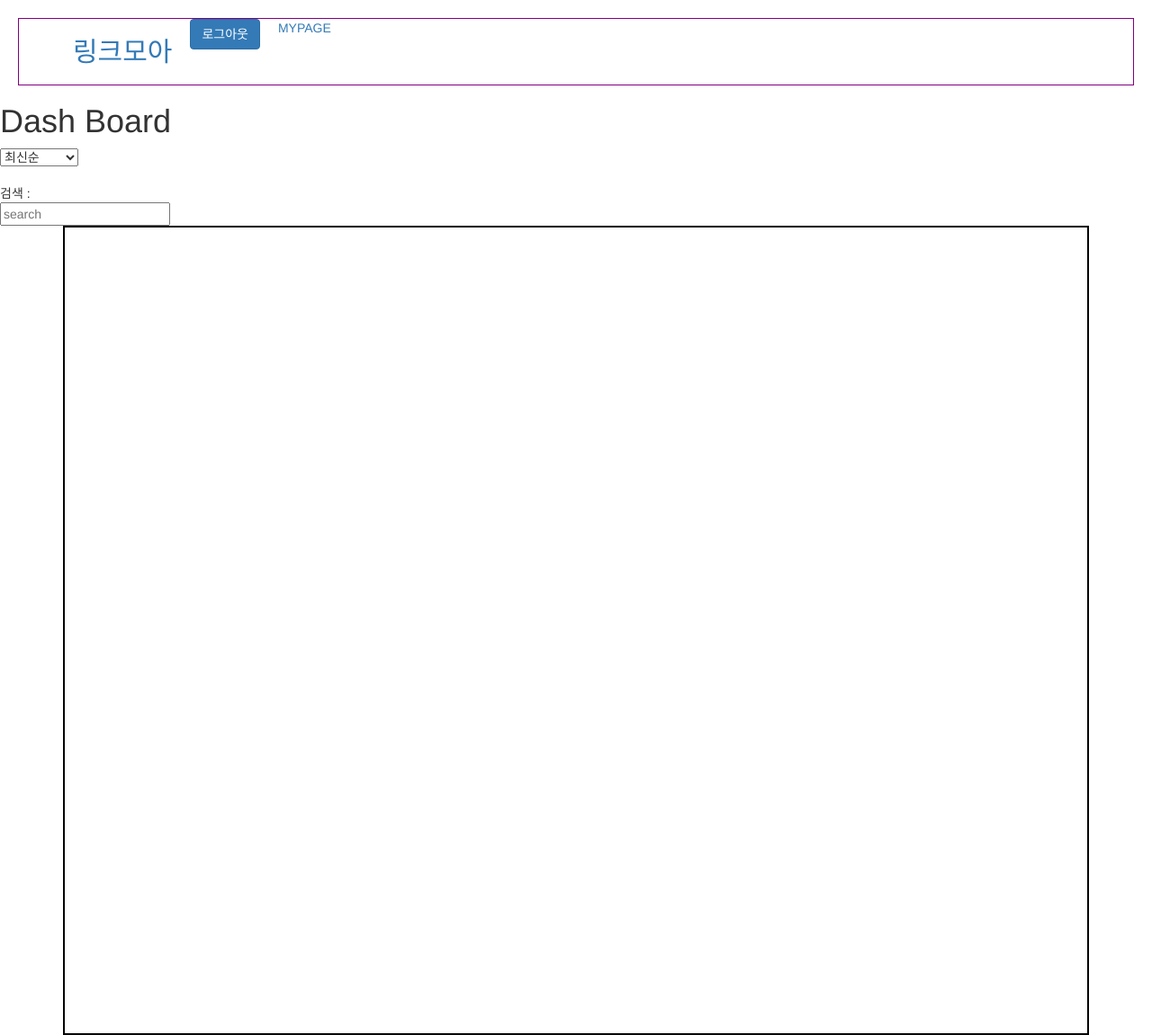
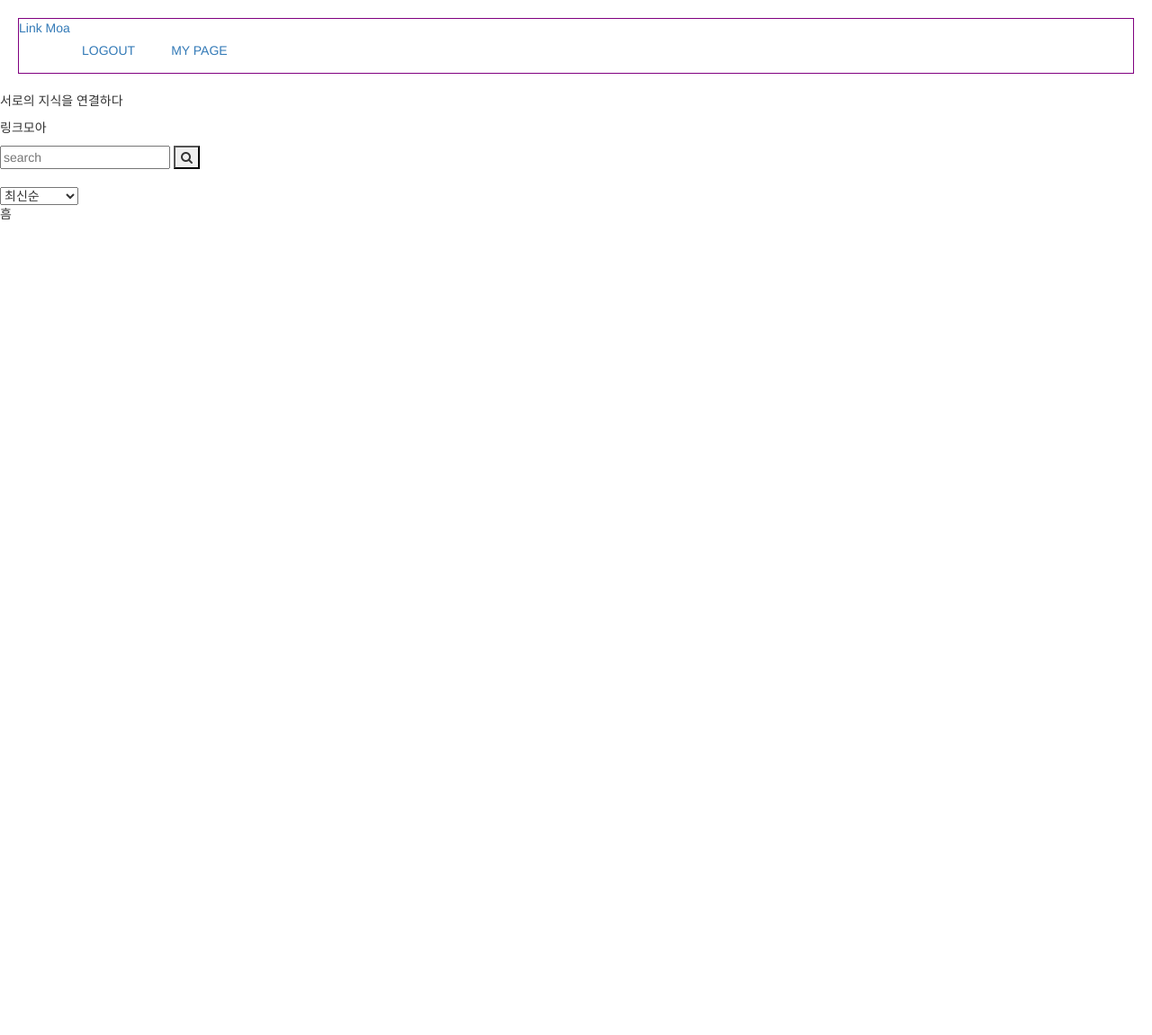
Before and after one commit to lee-garden/linkmoa, a Django app: page / in a window 1280 px wide. Shown: the whole page at 90% size. After the commit the page ends 244 px from the top, so only its background shows below. Run offline with Django 3.2, Linux system fonts and the light colour scheme; the visitor is signed in with stand-in values (Sample User, id 1); data that the repository does not hold is empty; some libraries are stand-ins or nearby versions.

Commit message:
CSS make board page banner
Grey tone banner

```diff
--- a/linkmoa/templates/board.html
+++ b/linkmoa/templates/board.html
@@ -4,7 +4,7 @@
     <meta charset="UTF-8">
     <meta name="viewport" content="width=device-width, initial-scale=1.0">
     <meta http-equiv="X-UA-Compatible" content="ie=edge">
-    <link href="../../static/css/default.css?ver=1.0" rel="stylesheet">
+    <link href="../../static/css/default.css?ver=1.2" rel="stylesheet">
     <link rel="stylesheet" href="https://maxcdn.bootstrapcdn.com/font-awesome/4.7.0/css/font-awesome.min.css">
     <link rel="stylesheet" href="https://stackpath.bootstrapcdn.com/bootstrap/4.3.1/css/bootstrap.min.css" integrity="sha384-ggOyR0iXCbMQv3Xipma34MD+dH/1fQ784/j6cY/iJTQUOhcWr7x9JvoRxT2MZw1T" crossorigin="anonymous">
     <script src="https://code.jquery.com/jquery-3.3.1.slim.min.js" integrity="sha384-q8i/X+965DzO0rT7abK41JStQIAqVgRVzpbzo5smXKp4YfRvH+8abtTE1Pi6jizo" crossorigin="anonymous"></script>
@@ -18,36 +18,51 @@
 <body>
     <div class="container-linkmoa">
         <header class="main-header-linkmoa">
+            <div class="logo-part">
+                <a href="#" class="logo-link">Link Moa</a>
+            </div>
+            <div class="nav-part">
                 <ul class="header-ul-linkmoa">
-                    <li class="header-li1"><h2><a href="#">링크모아</a></h2></li>
                     {% if user.is_authenticated %}
                     <li class="header-li2">
-                        <form id="logout" method="POST" action="{%url 'logout'%}">
-                                {% csrf_token%}
-                                <input class="btn btn-primary" type="submit" value="로그아웃">
-                        </form>
-                        <li class="header-li3"><a href="{% url 'index' %}">MYPAGE</a></li>
+                        <li class="header-li2"><a href="{% url 'logout' %}" class="nav-link">LOGOUT</a></li>
+                        <li class="header-li3"><a href="{% url 'index' %}" class="nav-link">MY PAGE</a></li>
                     </li>
                     {% else %}
-                    <li class="header-li2"><a href="{% url 'login' %}">로그인</a></li>
-                    <li class="header-li3"><a href="{% url 'signup' %}">회원가입</a></li>
+                    <li class="header-li2"><a href="{% url 'login' %}" class="nav-link">LOGIN</a></li>
+                    <li class="header-li3"><a href="{% url 'signup' %}" class="nav-link">회원가입</a></li>
                     {% endif%}
                 </ul>
+            </div>
         </header>
         <div class="board">
-                <h1>Dash Board</h1>
+            <div class="upper-part">
+                <div class="upper-left-part">
+                    <br>
+                    <p class="slogan">서로의 지식을 연결하다</p>
+                    <p class="slogan-name">링크모아</p>
+                    <form method="POST" action="{% url 'search_board' %}" class="search-form">
+                        {% csrf_token %}
+                        <input type="text" placeholder="search" name="searchBox" class="searchTerm">
+                        <button type="submit" class="searchButton">
+                            <i class="fa fa-search"></i>
+                        </button>
+                    </form><br>
                     <select id="sort-select" onchange="location = this.value;">
                         <option class="sort-date" value="/">최신순</option>
                         <option class="sort-likes" value="?sort=likes">다운로드순</option>
                         {% if user.is_authenticated %}
                         <option class="sort-mymemo" value="?sort=mymemo">내 메모</option>
                         {% endif %}
-                </select><br><br>
-                검색 :
-                <form method="POST" action="{% url 'search_board' %}">
-                    {% csrf_token %}
-                    <input type="text" placeholder="search" name="searchBox">
-                </form>
+                    </select>
+                </div>
+                <div class="upper-right-part">
+                    흠
+                </div>
+            </div>
+            <div class="lower-part">
+                <div class="line"></div>
+                <div class="objects">
                 {% for memo in memos.all %}
                 <div class="memoContainer">
                     <h2>'<a href="#">{{memo.keyword}}</a>'</h2>
@@ -63,8 +78,8 @@
                 </div>
                 {% endfor %}
                 </div>
-
-        <div class="container">
+            </div>
+        </div>
     </div>
 
         <script>
--- a/linkmoa/templates/search_board.html
+++ b/linkmoa/templates/search_board.html
@@ -4,7 +4,7 @@
     <meta charset="UTF-8">
     <meta name="viewport" content="width=device-width, initial-scale=1.0">
     <meta http-equiv="X-UA-Compatible" content="ie=edge">
-    <link href="../../static/css/default.css?ver=1.0" rel="stylesheet">
+    <link href="../../static/css/default.css?ver=1.1" rel="stylesheet">
     <link rel="stylesheet" href="https://maxcdn.bootstrapcdn.com/font-awesome/4.7.0/css/font-awesome.min.css">
     <link rel="stylesheet" href="https://maxcdn.bootstrapcdn.com/bootstrap/3.4.0/css/bootstrap.min.css">
     <script src="https://ajax.googleapis.com/ajax/libs/jquery/3.4.1/jquery.min.js"></script>
@@ -14,8 +14,8 @@
 <body>
     <div class="container-linkmoa">
             <header class="main-header-linkmoa">
-                <ul class="header-ul-linkmoa">
-                    <li class="header-li1"><h2><a href="{% url 'board' %}">링크모아</a></h2></li>
+                    <a href="{%url 'board' %}" class="logo-link">Link Moa</a>
+                    <ul class="header-ul-linkmoa">
                     {% if user.is_authenticated %}
                     <li class="header-li2">
                         <form id="logout" method="POST" action="{%url 'logout'%}">
```
Also changed, not shown: linkmoa/static/css/default.css (+102 -6 lines). Lines whose indentation alone changed are shown as unchanged.
